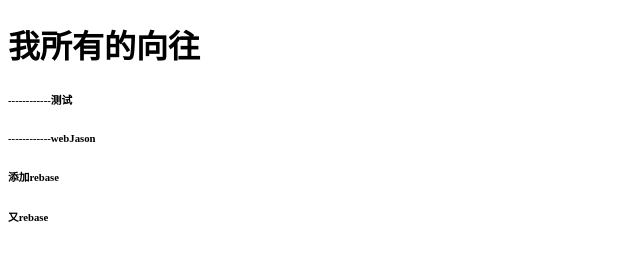
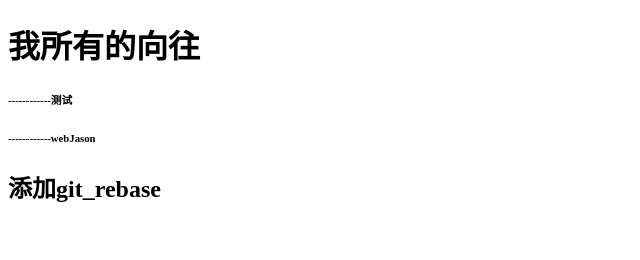
Before and after one commit to webJason/wwkk, a website: page index.html in a window 1280 px wide. Shown: the whole page, without its empty margins (0-640 px from the left). Drawn offline with Linux system fonts and the light colour scheme.

Commit message:
添加git_rebase

```diff
--- a/index.html
+++ b/index.html
@@ -8,7 +8,6 @@
 	<h1>我所有的向往</h1>
 	<h6>------------测试</h6>
 	<h6>------------webJason</h6>
-	<h6>添加rebase</h6>
-	<h6>又rebase</h6>
+	<h2>添加git_rebase</h2>
 </body>
 </html>
```
